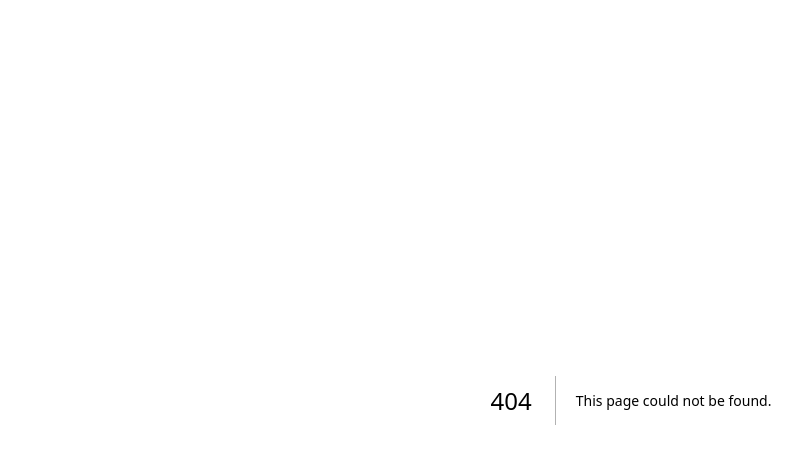
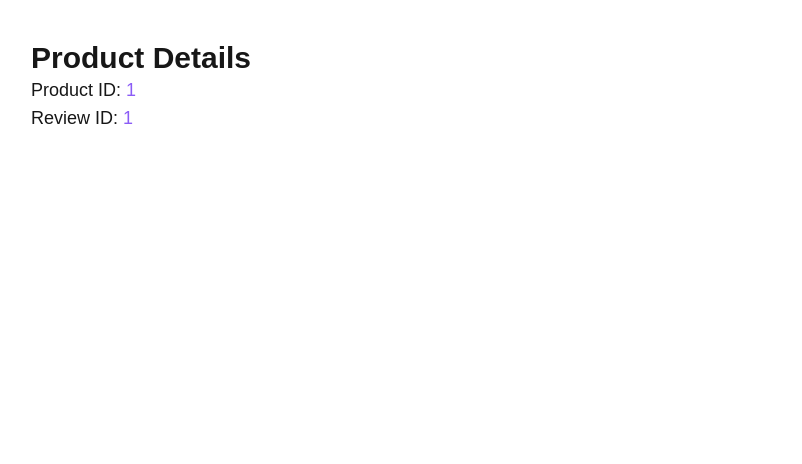
Before and after one commit to JuborajSujon/learn-nextjs-codeevolution, a Next.js app in the folder routes-demo-self/: page /products/1/reviews/1 in a window 1280 px wide. Before the commit this address had no page. Shown: the top 464 px of the page, without its empty margins (9-811 px from the left). Built offline with nearby package versions, Linux system fonts and the light colour scheme.

Commit message:
nested dynamic routes

```diff
--- /dev/null
+++ b/routes-demo-self/src/app/products/[productId]/reviews/[reviewId]/page.tsx
@@ -0,0 +1,21 @@
+export default async function ReviewDetails({
+  params,
+}: {
+  params: {
+    reviewId: string;
+    productId: string;
+  };
+}) {
+  const { reviewId, productId } = await params;
+  return (
+    <div className="p-10">
+      <h2 className="text-3xl font-bold">Product Details</h2>
+      <p className="text-lg">
+        Product ID: <span className="text-violet-500">{productId}</span>
+      </p>
+      <p className="text-lg">
+        Review ID: <span className="text-violet-500">{reviewId}</span>
+      </p>
+    </div>
+  );
+}
```
